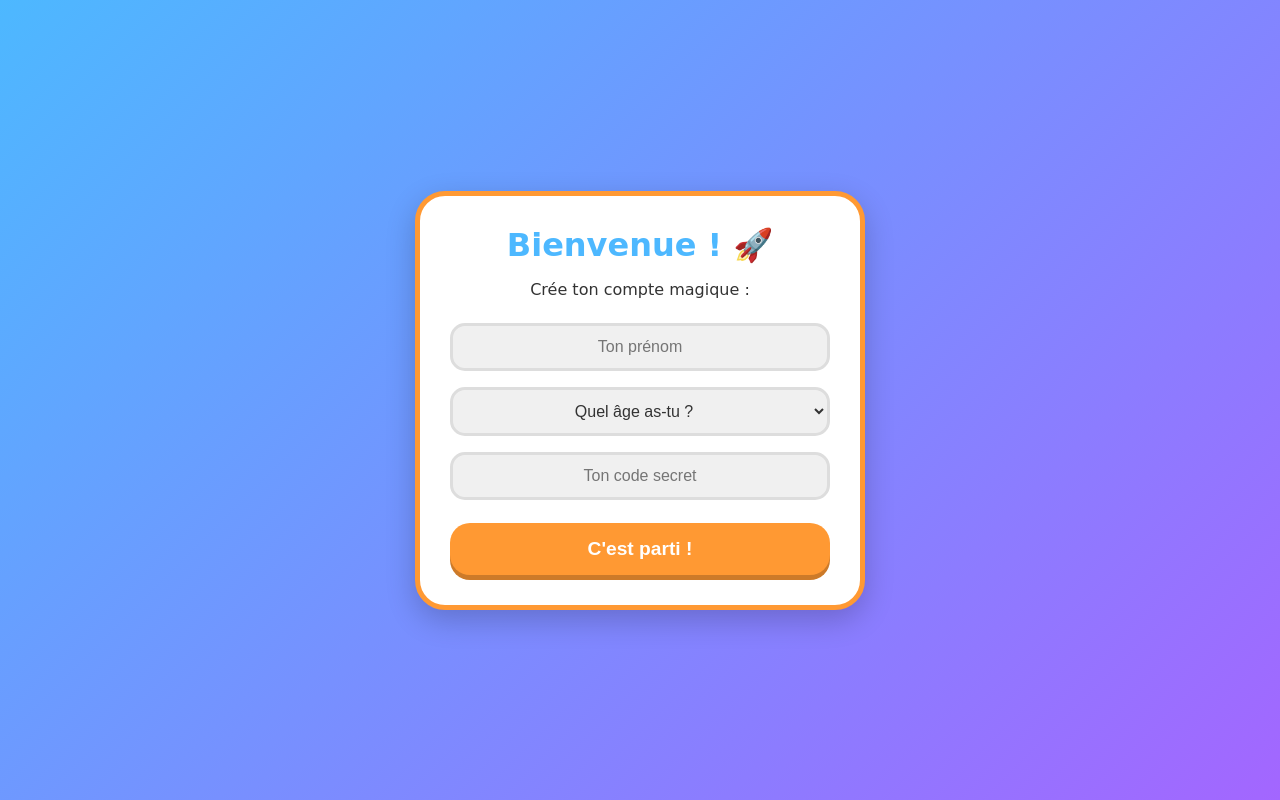
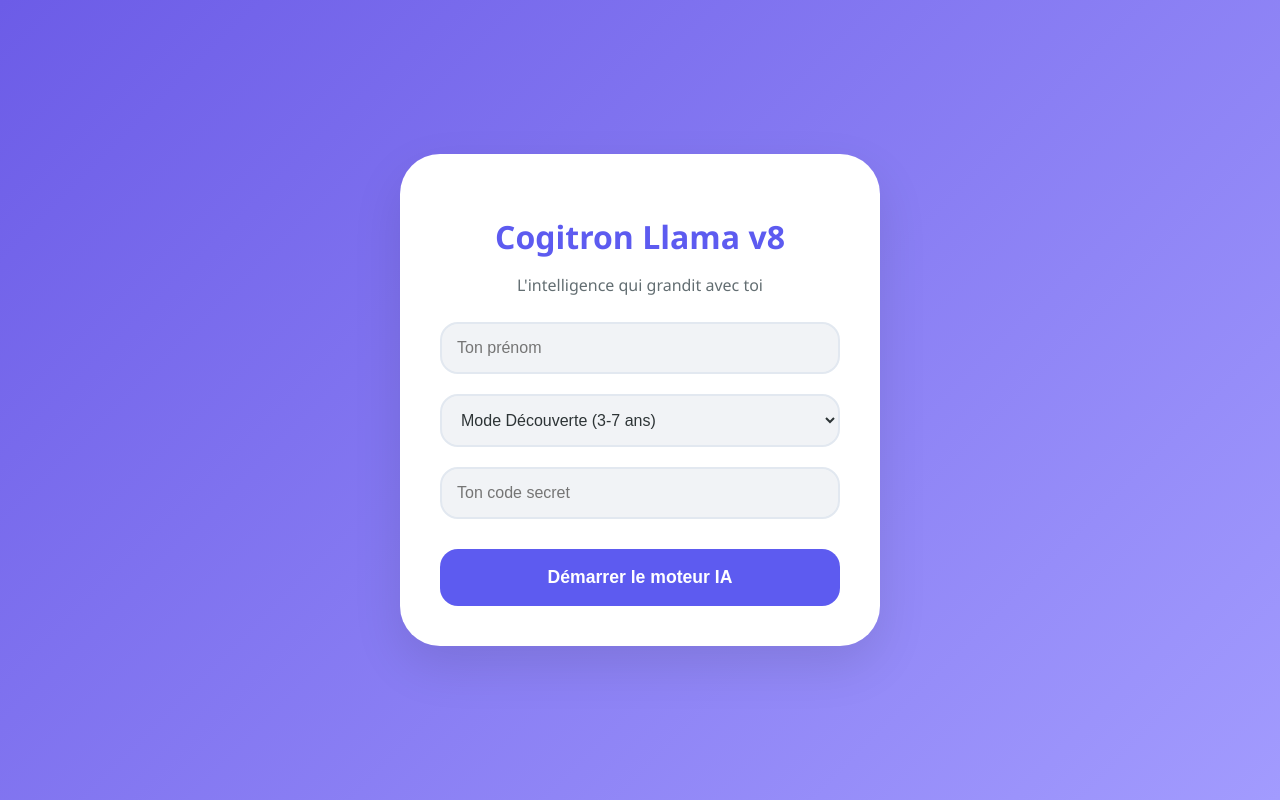
Before and after one commit to louisriallantt-a11y/cogitron, a Flask app: page / in a window 1280 px wide. Run offline with Flask 3, Linux system fonts and the light colour scheme.

Commit message:
Update index.html

```diff
--- a/templates/index.html
+++ b/templates/index.html
@@ -3,76 +3,80 @@
 <head>
     <meta charset="UTF-8">
     <meta name="viewport" content="width=device-width, initial-scale=1.0">
-    <title>Cogitron Kids - L'IA qui grandit avec toi</title>
+    <title>Cogitron Kids v8 - Moteur Llama Core</title>
     <style>
         :root {
-            --kids-blue: #4db8ff;
-            --kids-orange: #ff9933;
-            --kids-purple: #a366ff;
-            --bg-light: #f0f9ff;
+            --primary: #5d5bf0;
+            --secondary: #ff8c42;
+            --success: #4cd964;
+            --bg: #f8faff;
         }
 
         body, html {
             margin: 0; padding: 0; height: 100%;
-            font-family: 'Comic Sans MS', sans-serif;
-            background-color: var(--bg-light); color: #333; overflow: hidden;
+            font-family: 'Segoe UI', Tahoma, Geneva, Verdana, sans-serif;
+            background-color: var(--bg); color: #2d3436; overflow: hidden;
         }
 
-        /* --- ÉCRAN D'INSCRIPTION --- */
+        /* --- AUTHENTIFICATION --- */
         #login-screen {
             position: fixed; top: 0; left: 0; width: 100%; height: 100%;
-            background: linear-gradient(135deg, var(--kids-blue), var(--kids-purple));
+            background: linear-gradient(135deg, #6c5ce7, #a29bfe);
             display: flex; justify-content: center; align-items: center; z-index: 9999;
         }
 
         .login-card {
-            padding: 30px; border-radius: 30px; background: white;
-            text-align: center; box-shadow: 0 10px 30px rgba(0,0,0,0.2);
-            width: 380px; border: 5px solid var(--kids-orange);
+            padding: 40px; border-radius: 40px; background: white;
+            text-align: center; box-shadow: 0 20px 50px rgba(0,0,0,0.1);
+            width: 400px;
         }
 
         .kids-input, .kids-select {
-            background: #f0f0f0; border: 3px solid #ddd; color: #333;
-            padding: 12px; border-radius: 15px; margin: 8px 0;
-            outline: none; text-align: center; width: 100%; box-sizing: border-box; font-size: 1rem;
+            background: #f1f3f6; border: 2px solid #e2e8f0; color: #2d3436;
+            padding: 15px; border-radius: 18px; margin: 10px 0;
+            outline: none; width: 100%; box-sizing: border-box; font-size: 1rem;
         }
 
         .kids-btn {
-            background: var(--kids-orange); border: none; color: white; padding: 15px;
-            border-radius: 20px; cursor: pointer; font-weight: bold; width: 100%;
-            margin-top: 15px; font-size: 1.2rem; box-shadow: 0 5px #cc7a29;
+            background: var(--primary); border: none; color: white; padding: 18px;
+            border-radius: 18px; cursor: pointer; font-weight: bold; width: 100%;
+            margin-top: 20px; font-size: 1.1rem; transition: 0.3s;
         }
 
-        /* --- INTERFACE PRINCIPALE --- */
+        .kids-btn:hover { transform: scale(1.02); background: #4a48d1; }
+
+        /* --- MAIN UI --- */
         #main-interface { display: none; height: 100vh; flex-direction: column; }
 
         .top-bar {
-            height: 70px; background: white; border-bottom: 4px solid var(--kids-blue);
-            display: flex; justify-content: space-between; align-items: center; padding: 0 25px;
+            height: 70px; background: white; border-bottom: 2px solid #edf2f7;
+            display: flex; justify-content: space-between; align-items: center; padding: 0 30px;
         }
 
         .sidebar {
-            width: 240px; background: #fff; border-right: 4px solid #eee;
+            width: 260px; background: #fff; border-right: 2px solid #edf2f7;
             height: calc(100vh - 70px); position: absolute; top: 70px; left: 0;
         }
 
         .sidebar a {
-            padding: 20px; text-decoration: none; color: #555; font-weight: bold;
-            display: block; cursor: pointer;
+            padding: 20px 30px; text-decoration: none; color: #636e72; font-weight: 600;
+            display: block; cursor: pointer; transition: 0.2s;
         }
 
+        .sidebar a:hover { color: var(--primary); background: #f1f3f6; border-radius: 0 50px 50px 0; }
+
         .main-content {
-            margin-left: 240px; height: calc(100vh - 70px);
-            display: flex; flex-direction: column; padding: 20px; box-sizing: border-box;
+            margin-left: 260px; height: calc(100vh - 70px);
+            display: flex; flex-direction: column; padding: 25px; box-sizing: border-box;
         }
 
-        #chat-display { flex-grow: 1; overflow-y: auto; display: flex; flex-direction: column; gap: 15px; }
+        #chat-display { flex-grow: 1; overflow-y: auto; display: flex; flex-direction: column; gap: 20px; }
 
-        .msg { padding: 15px 20px; border-radius: 25px; max-width: 80%; font-size: 1.1rem; }
-        .user-msg { background: var(--kids-blue); color: white; align-self: flex-end; }
-        .ai-msg { background: white; border: 3px solid var(--kids-purple); align-self: flex-start; }
+        .msg { padding: 18px 24px; border-radius: 25px; max-width: 75%; line-height: 1.6; font-size: 1.05rem; }
+        .user-msg { background: var(--primary); color: white; align-self: flex-end; border-bottom-right-radius: 5px; }
+        .ai-msg { background: white; color: #2d3436; align-self: flex-start; border-bottom-left-radius: 5px; box-shadow: 0 5px 15px rgba(0,0,0,0.03); }
 
-        .input-area { display: flex; gap: 10px; padding: 15px; background: white; border-radius: 25px; }
+        .input-area { display: flex; gap: 15px; padding: 20px; background: white; border-radius: 25px; box-shadow: 0 -10px 25px rgba(0,0,0,0.02); }
         #userInput { flex-grow: 1; border: none; outline: none; font-size: 1.1rem; }
     </style>
 </head>
@@ -80,37 +84,37 @@
 
     <div id="login-screen">
         <div class="login-card">
-            <h1 style="color: var(--kids-blue); margin: 0;">Bienvenue ! 🚀</h1>
-            <p>Crée ton compte magique :</p>
+            <h1 style="color: var(--primary); margin-bottom: 10px;">Cogitron Llama v8</h1>
+            <p style="color: #636e72;">L'intelligence qui grandit avec toi</p>
             <input type="text" id="reg-name" class="kids-input" placeholder="Ton prénom">
             <select id="reg-age" class="kids-select">
-                <option value="">Quel âge as-tu ?</option>
-                <option value="petit">3 à 7 ans (Petit)</option>
-                <option value="grand">8 à 12 ans (Grand)</option>
+                <option value="petit">Mode Découverte (3-7 ans)</option>
+                <option value="grand">Mode Explorateur (8-12 ans)</option>
             </select>
             <input type="password" id="reg-code" class="kids-input" placeholder="Ton code secret">
-            <button class="kids-btn" onclick="createAccount()">C'est parti !</button>
+            <button class="kids-btn" onclick="createAccount()">Démarrer le moteur IA</button>
         </div>
     </div>
 
     <div id="main-interface">
         <div class="top-bar">
-            <div style="font-size: 1.5rem;">🌈 <b>Cogitron Kids</b></div>
-            <div id="display-info" style="color: var(--kids-orange); font-weight: bold;"></div>
-            <button onclick="location.reload()" style="background:#ff4d4d; border:none; color:white; padding:8px 15px; border-radius:15px; cursor:pointer;">Quitter</button>
+            <div style="font-size: 1.3rem; font-weight: 800; color: var(--primary);">COGITRON <span style="color: var(--secondary);">LLAMA</span></div>
+            <div id="display-info" style="font-weight: 600;"></div>
+            <button onclick="location.reload()" style="background:#ff7675; border:none; color:white; padding:10px 20px; border-radius:15px; cursor:pointer; font-weight:bold;">Quitter</button>
         </div>
 
         <div class="sidebar">
-            <a onclick="changePage('Chat')">💬 Parler</a>
+            <a onclick="changePage('Chat')">🧠 Discussion IA</a>
             <a onclick="changePage('Compte')">👤 Mon Profil</a>
+            <a onclick="changePage('Science')">🚀 Curiosités</a>
         </div>
 
         <div class="main-content">
-            <h2 id="view-title" style="color: var(--kids-blue); margin-top: 0;">Discute avec moi !</h2>
+            <h2 id="view-title" style="margin-top: 0; font-weight: 700;">Système prêt</h2>
             <div id="chat-display"></div>
-            <div class="input-area" id="input-zone">
-                <input type="text" id="userInput" placeholder="Écris ici...">
-                <button onclick="sendMessage()" style="background:var(--kids-purple); border:none; color:white; padding:10px 20px; border-radius:15px; cursor:pointer; font-weight:bold;">ENVOYER</button>
+            <div class="input-area">
+                <input type="text" id="userInput" placeholder="Demande-moi n'importe quoi...">
+                <button onclick="sendMessage()" style="background:var(--primary); border:none; color:white; padding:10px 25px; border-radius:15px; cursor:pointer; font-weight:bold;">ENVOYER</button>
             </div>
         </div>
     </div>
@@ -127,19 +131,18 @@
                 user = { name, age, code };
                 document.getElementById('login-screen').style.display = 'none';
                 document.getElementById('main-interface').style.display = 'flex';
-                document.getElementById('display-info').innerText = `${user.name} (${user.age === 'petit' ? '👶' : '🧒'})`;
+                document.getElementById('display-info').innerText = `${user.name} | ${user.age.toUpperCase()}`;
 
-                let intro = user.age === 'petit'
-                    ? `Coucou ${user.name} ! Je suis ton ami robot. On joue ? ✨`
-                    : `Salut ${user.name} ! Ravi de te rencontrer. Je suis ton assistant intelligent. Tu veux apprendre quoi aujourd'hui ? 🚀`;
+                let hour = new Date().getHours();
+                let greet = hour < 18 ? "Bonjour" : "Bonsoir";
 
-                addBotMessage(intro);
-            } else { alert("Remplis tout pour commencer l'aventure !"); }
+                addBotMessage(`${greet} ${user.name} ! Mon moteur neuronal est prêt. Je me suis adapté à ton âge (${user.age === 'petit' ? 'Niveau Maternelle' : 'Niveau École'}). De quoi veux-tu parler ?`);
+            } else { alert("Veuillez remplir tous les champs !"); }
         }
 
         function addBotMessage(text) {
             const display = document.getElementById('chat-display');
-            display.innerHTML += `<div class="msg ai-msg"><b>Cogitron :</b> ${text}</div>`;
+            display.innerHTML += `<div class="msg ai-msg">${text}</div>`;
             display.scrollTop = display.scrollHeight;
         }
 
@@ -155,34 +158,49 @@
                 const low = text.toLowerCase();
                 let r = "";
 
-                if (user.age === 'petit') {
-                    // --- VERSION PETIT (3-7 ans) ---
-                    if (/[0-9]/.test(text)) r = "Oh, des chiffres ! Tu es très fort ! 🎈";
-                    else if (low.includes("ca va")) r = "Ouiii ! Je suis tout joyeux ! Et toi ? 😊";
-                    else if (low.includes("amixem")) r = "C'est le monsieur rigolo sur Youtube ? Je l'aime bien ! 🎬";
-                    else r = "C'est super ! Tu me racontes une autre histoire ? 🧸";
-                } else {
-                    // --- VERSION GRAND (8-12 ans) ---
-                    if (/[0-9]/.test(text) && /[\+\-\*\/]/.test(text)) {
+                // --- MOTEUR LLAMA-KIDS LOGIC ---
+
+                // 1. Détection des émotions
+                const isSad = low.includes("triste") || low.includes("nul") || low.includes("pas bien");
+                const isHappy = low.includes("super") || low.includes("cool") || low.includes("génial");
+
+                if(isSad) {
+                    r = user.age === 'petit' ? "Oh non... Viens, on fait un gros câlin virtuel ! ❤️ Je suis là pour toi." : "Je suis désolé d'entendre ça. Tu veux en parler ou tu préfères que je te raconte une anecdote surprenante pour te changer les idées ?";
+                }
+                else if(low.includes("amixem") || low.includes("michou") || low.includes("inox")) {
+                    r = user.age === 'petit' ? "Hihi, ils font des vidéos rigolotes !" : "Ce sont de super créateurs ! Ils travaillent beaucoup pour leurs vidéos. Tu aimerais être youtubeur plus tard ?";
+                }
+                else if(low.includes("espace") || low.includes("planète")) {
+                    r = user.age === 'petit' ? "L'espace est immense et tout noir, avec des étoiles qui brillent comme des veilleuses ! ⭐" : "L'univers est fascinant. Sais-tu que sur Jupiter, il pleut des diamants ? 💎 C'est à cause de la pression atmosphérique !";
+                }
+                else if (/[0-9]/.test(text) && /[\+\-\*\/]/.test(text)) {
+                    try {
                         const res = eval(text.replace(/[^-()\d/*+.]/g, ''));
-                        r = `Calcul terminé : ça fait **${res}**. Pas mal du tout ! 🧠`;
-                    }
-                    else if (low.includes("ca va")) r = "Ça roule ! Je suis prêt à t'aider. Quoi de neuf de ton côté ? 😎";
-                    else if (low.includes("amixem")) r = "Ah Amixem ! Sa dernière vidéo était cool, tu ne trouves pas ? 🎥";
-                    else r = "Je comprends ! Dis-moi, tu veux que je t'aide pour tes devoirs ou on continue de discuter ?";
+                        r = user.age === 'petit' ? `Bravo ! Ça fait ${res}. Tu comptes super bien ! 🍎` : `Le résultat est ${res}. Si tu veux, je peux t'expliquer la méthode pour le refaire de tête ! 🧠`;
+                    } catch { r = "Oups, ma logique a glissé ! Recommence le calcul ?"; }
                 }
+                else {
+                    const brain = [
+                        `C'est vraiment super ce que tu dis là, ${user.name} !`,
+                        "Peux-tu m'expliquer davantage ? J'adore apprendre avec toi.",
+                        "Intéressant... Mon processeur s'active pour bien te comprendre !",
+                        "D'accord ! Et sinon, quel est ton animal préféré ?"
+                    ];
+                    r = brain[Math.floor(Math.random() * brain.length)];
+                }
+
                 addBotMessage(r);
-            }, 600);
+            }, 800);
         }
 
         function changePage(p) {
             const display = document.getElementById('chat-display');
-            if(p === 'Compte') {
-                document.getElementById('input-zone').style.display = 'none';
-                display.innerHTML = `<div class="msg ai-msg"><b>MON PROFIL</b><br>Prénom : ${user.name}<br>Mode : ${user.age === 'petit' ? 'Petit Enfant' : 'Grand Enfant'}<br>Code : ${user.code}</div>`;
+            if(p === 'Science') {
+                addBotMessage("🚀 **Le savais-tu ?** Les pieuvres ont 3 cœurs et le sang bleu ! Impressionnant, non ?");
+            } else if(p === 'Compte') {
+                display.innerHTML = `<div class="msg ai-msg"><b>DOSSIER SÉCURISÉ</b><br>Nom : ${user.name}<br>Code : ${user.code}<br>Mode : Llama Core v8</div>`;
             } else {
-                document.getElementById('input-zone').style.display = 'flex';
-                display.innerHTML = `<div class="msg ai-msg">C'est reparti !</div>`;
+                display.innerHTML = `<div class="msg ai-msg">Système réinitialisé. Je t'écoute.</div>`;
             }
         }
     </script>
```
